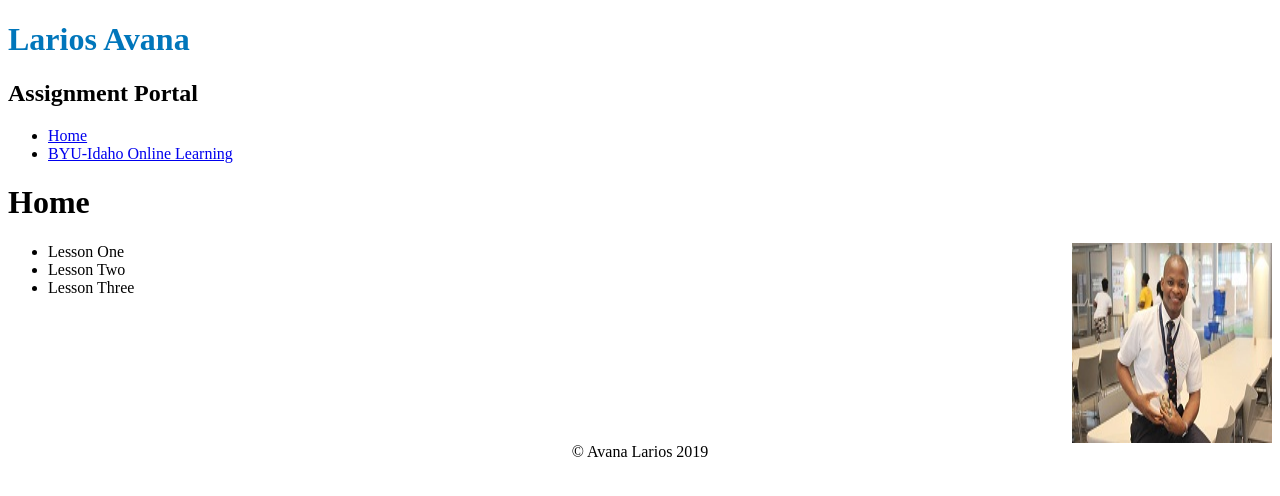
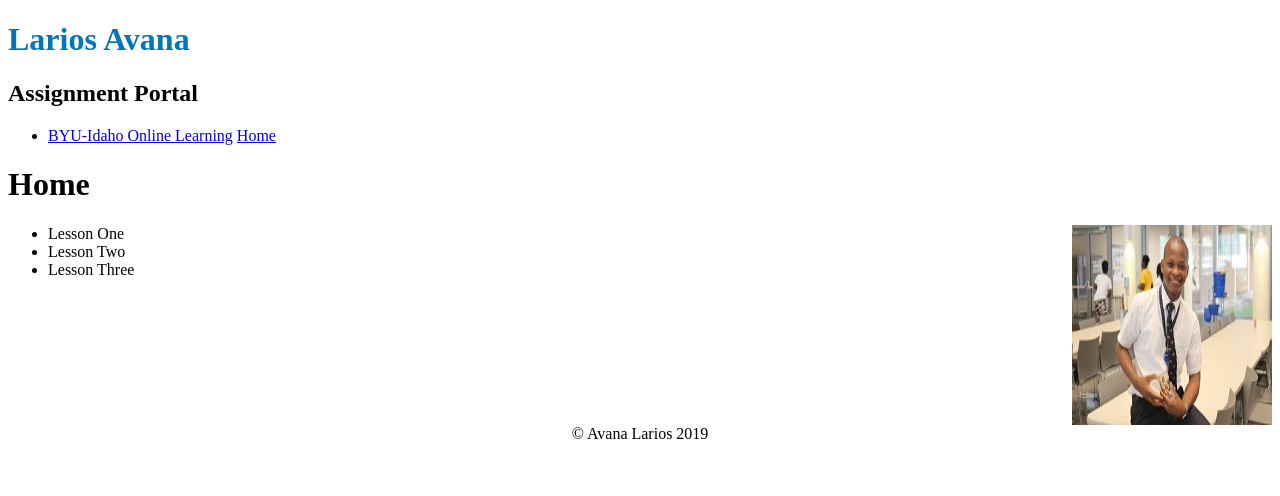
Before and after one commit to lavana25/lavana, a plain HTML site: page index.html in a window 1280 px wide. Drawn offline with Linux system fonts and the light colour scheme.

Commit message:
Working on it

```diff
--- a/index.html
+++ b/index.html
@@ -14,14 +14,14 @@
 
 
 <ul>
-    <li><a href="index.html">Home</a></li>
-    <li><a href="http://www.byui.edu/online">BYU-Idaho Online Learning</a></li>
+
+    <li><a href="http://www.byui.edu/online">BYU-Idaho Online Learning</a>   <a href="index.html">Home</a></li>
 
 </ul>
 
 <main>
 <h1>Home</h1>
-<img src="images/Larios1.jpg" alt="Photo of the Larios">
+<img src="images/Larios1.jpg" alt="Photo of Larios">
 <ul>
   <li>Lesson One</li>
   <li>Lesson Two</li>
```
